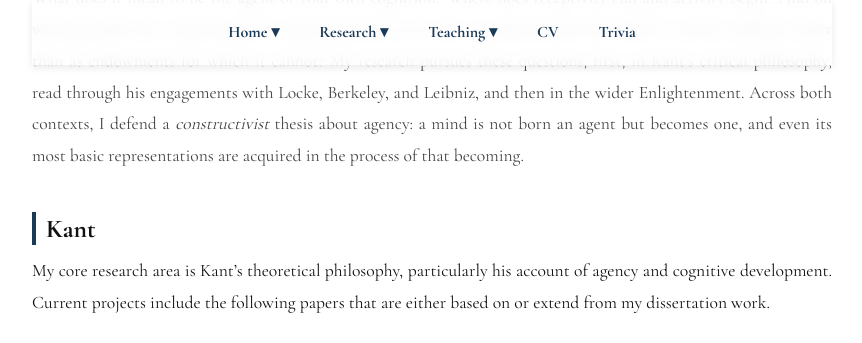
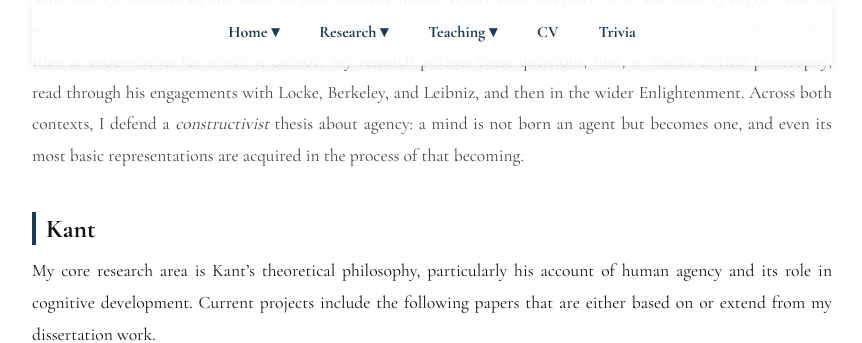
Before and after one commit to aileencluo/aileencluo.github.io, a Jekyll site: the page built from research.md, in a window 1280 px wide and 900 px high, scrolled down 318 px, cut to the strip 0-343 px from the top of the window. Shown: the whole strip, without its empty margins (208-1070 px from the left). Built offline with Jekyll 4.4.1, drawn with Linux system fonts in a browser that asks for light colours.

Commit message:
Update research.md

```diff
--- a/research.md
+++ b/research.md
@@ -11,7 +11,7 @@
 
 <!-- ===== Kant ===== -->
 <h2 id="kant" style="font-size:1.6em; margin-top:40px; border-left:4px solid #1B3A57; padding-left:10px;">Kant</h2>
-<p>My core research area is Kant’s theoretical philosophy, particularly his account of agency and cognitive development. Current projects include the following papers that are either based on or extend from my dissertation work.</p>
+<p>My core research area is Kant’s theoretical philosophy, particularly his account of human agency and its role in cognitive development. Current projects include the following papers that are either based on or extend from my dissertation work.</p>
 
 <figure class="figure-torn">
   <img src="assets/kant.png" alt="Kant research visual">
```
